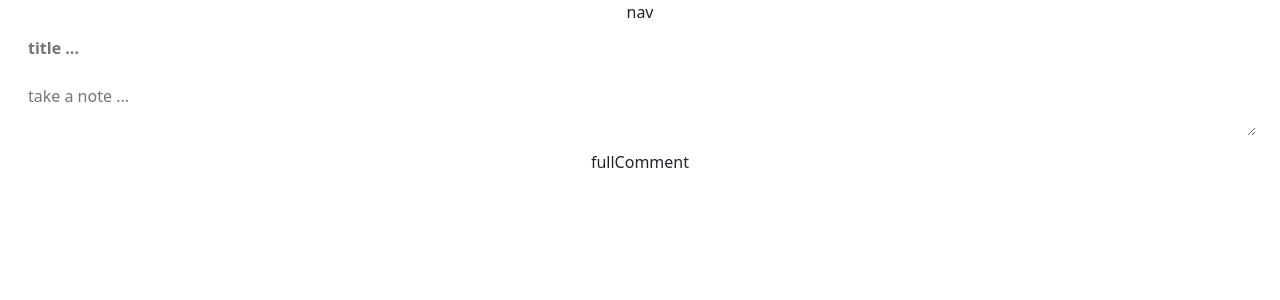
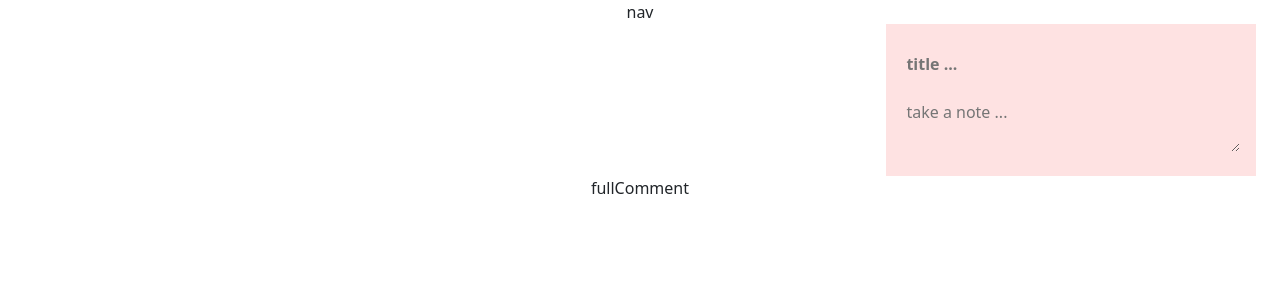
Before and after one commit to MiaadEstakhri/note-app, a React (Create React App) app: page / in a window 1280 px wide. Shown: the top 300 px of the page. Built offline with nearby package versions, Linux system fonts and the light colour scheme.

Commit message:
make newComment component and css file

```diff
--- a/src/components/newComment/NewComment.jsx
+++ b/src/components/newComment/NewComment.jsx
@@ -1,10 +1,13 @@
 import Input from "../../common/input/Input";
 import Textarea from "../../common/textarea/Textarea";
+import "./newComment.css";
 
 const NewComment = () => {
   return (
-    <form>
-      <fieldset className="">
+    <form className="w-100 d-flex justify-content-end">
+      <fieldset
+        className={`newComment d-flex flex-column justify-content-center align-items-center p-3`}
+      >
         <Input />
         <Textarea />
       </fieldset>
--- /dev/null
+++ b/src/components/newComment/newComment.css
@@ -0,0 +1,9 @@
+.newComment {
+  width: 30%;
+  /* height: 200px; */
+  background: #fee2e2;
+}
+
+input, textarea{
+    outline: none;
+}
```
